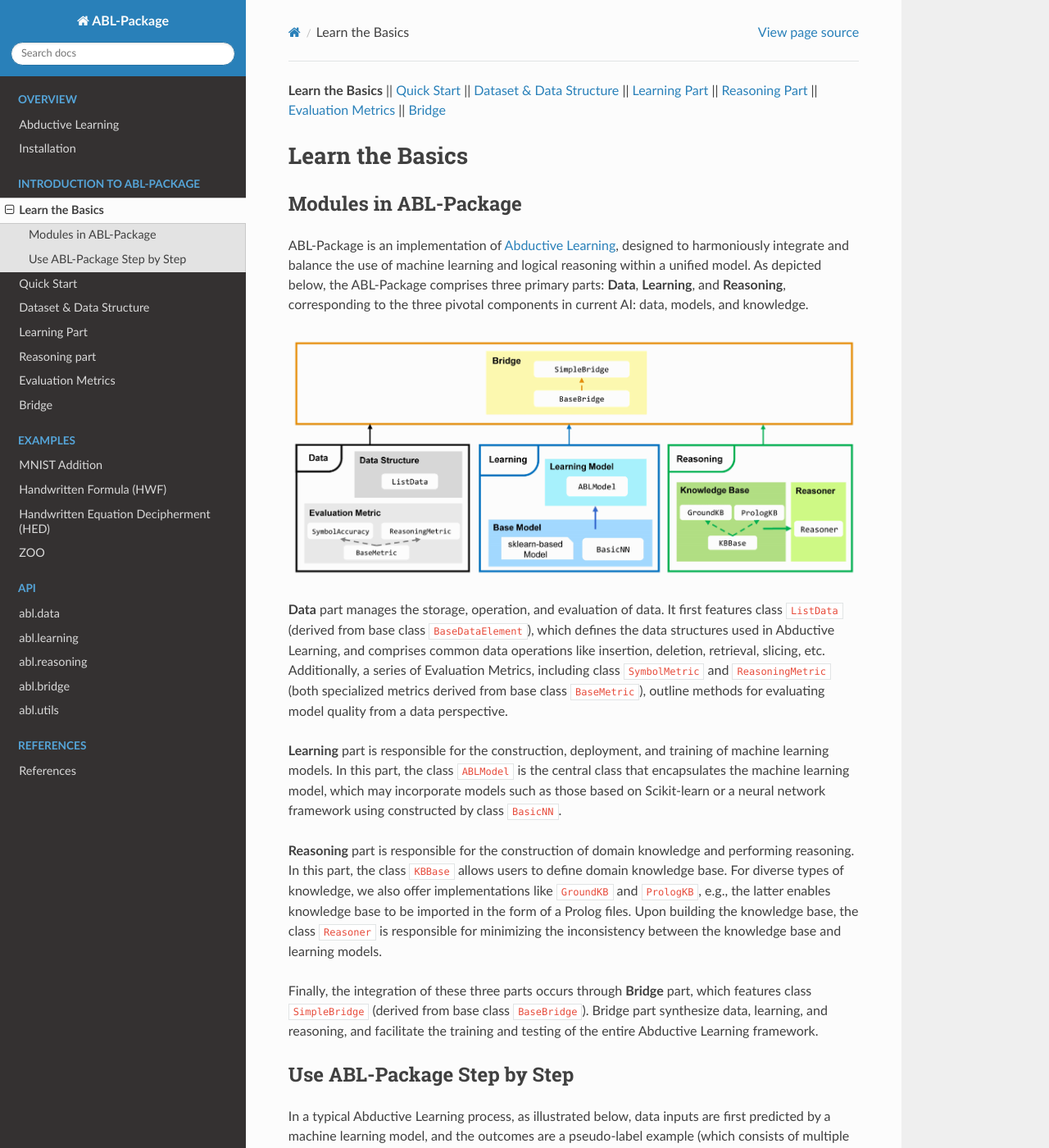
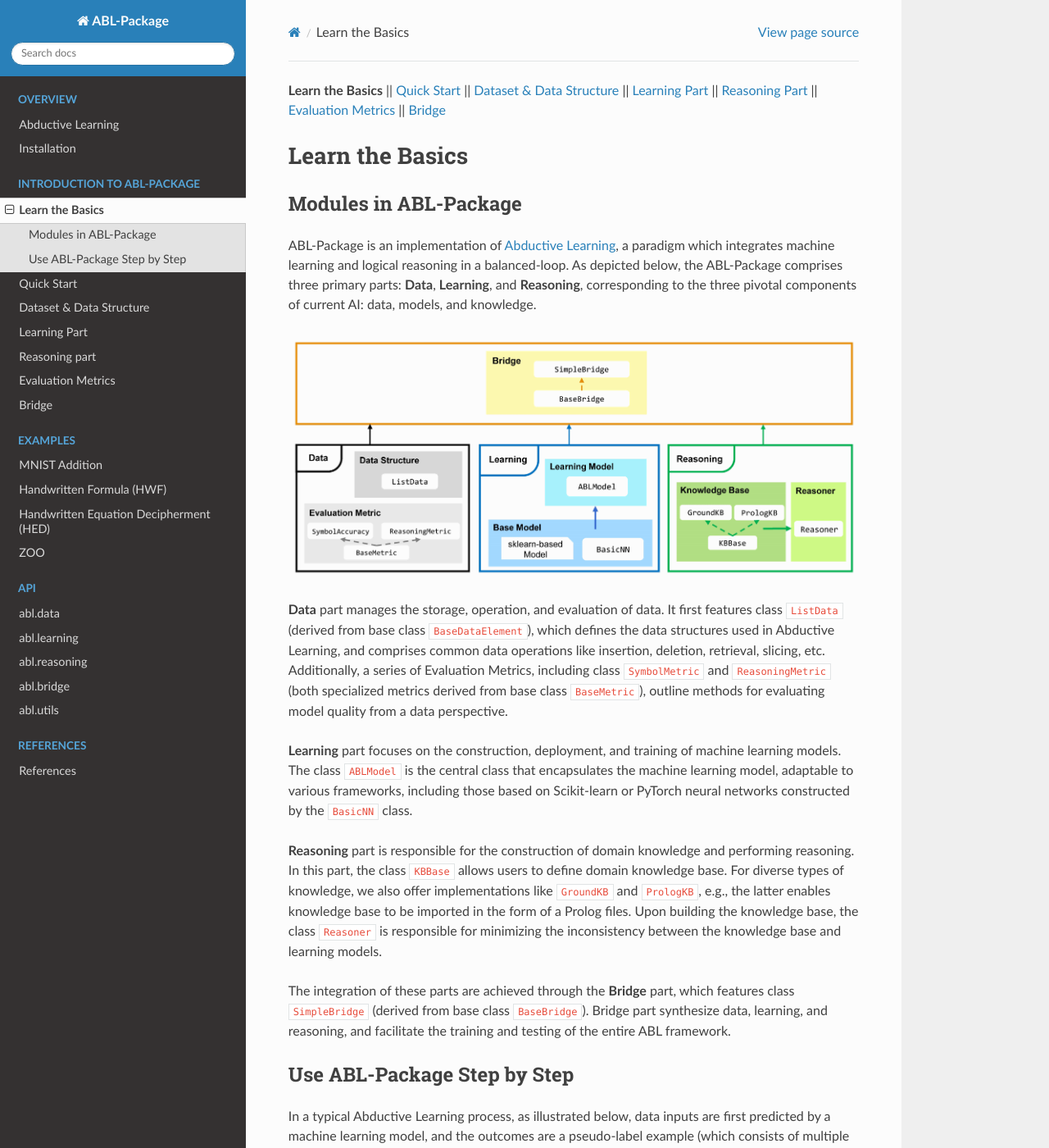
Before and after one commit to AbductiveLearning/ABLkit, a Sphinx documentation site: the page built from docs/Intro/Basics.rst, in a window 1280 px wide and 1400 px high. Shown: the whole window at 82% size. Built offline with Sphinx 7.4.7 and the Read the Docs theme 2.0.0, drawn with Linux system fonts in a browser that asks for light colours.

Commit message:
[ENH] Update part of basics's doc

```diff
--- a/docs/Intro/Basics.rst
+++ b/docs/Intro/Basics.rst
@@ -13,10 +13,9 @@
 ----------------------
 
 ABL-Package is an implementation of `Abductive Learning <../Overview/Abductive-Learning.html>`_,
-designed to harmoniously integrate and balance the use of machine learning and
-logical reasoning within a unified model. As depicted below, the
-ABL-Package comprises three primary parts: **Data**, **Learning**, and
-**Reasoning**, corresponding to the three pivotal components in current
+a paradigm which integrates machine learning and logical reasoning in a balanced-loop.
+As depicted below, the ABL-Package comprises three primary parts: **Data**, **Learning**, and
+**Reasoning**, corresponding to the three pivotal components of current
 AI: data, models, and knowledge.
 
 .. image:: ../img/ABL-Package.png
@@ -30,11 +29,11 @@
 specialized metrics derived from base class ``BaseMetric``), outline
 methods for evaluating model quality from a data perspective.
 
-**Learning** part is responsible for the construction, deployment, and
-training of machine learning models. In this part, the class
-``ABLModel`` is the central class that encapsulates the machine learning
-model, which may incorporate models such as those based on Scikit-learn
-or a neural network framework using constructed by class ``BasicNN``.
+**Learning** part focuses on the construction, deployment, and
+training of machine learning models. The class ``ABLModel`` is the
+central class that encapsulates the machine learning model,
+adaptable to various frameworks, including those based on Scikit-learn
+or PyTorch neural networks constructed by the ``BasicNN`` class.
 
 **Reasoning** part is responsible for the construction of domain knowledge
 and performing reasoning. In this part, the class ``KBBase`` allows users to
@@ -45,11 +44,11 @@
 responsible for minimizing the inconsistency between the knowledge base
 and learning models.
 
-Finally, the integration of these three parts occurs through
+The integration of these parts are achieved through the
 **Bridge** part, which features class ``SimpleBridge`` (derived from base
 class ``BaseBridge``). Bridge part synthesize data, learning, and
 reasoning, and facilitate the training and testing of the entire
-Abductive Learning framework.
+ABL framework.
 
 Use ABL-Package Step by Step
 ----------------------------
```
